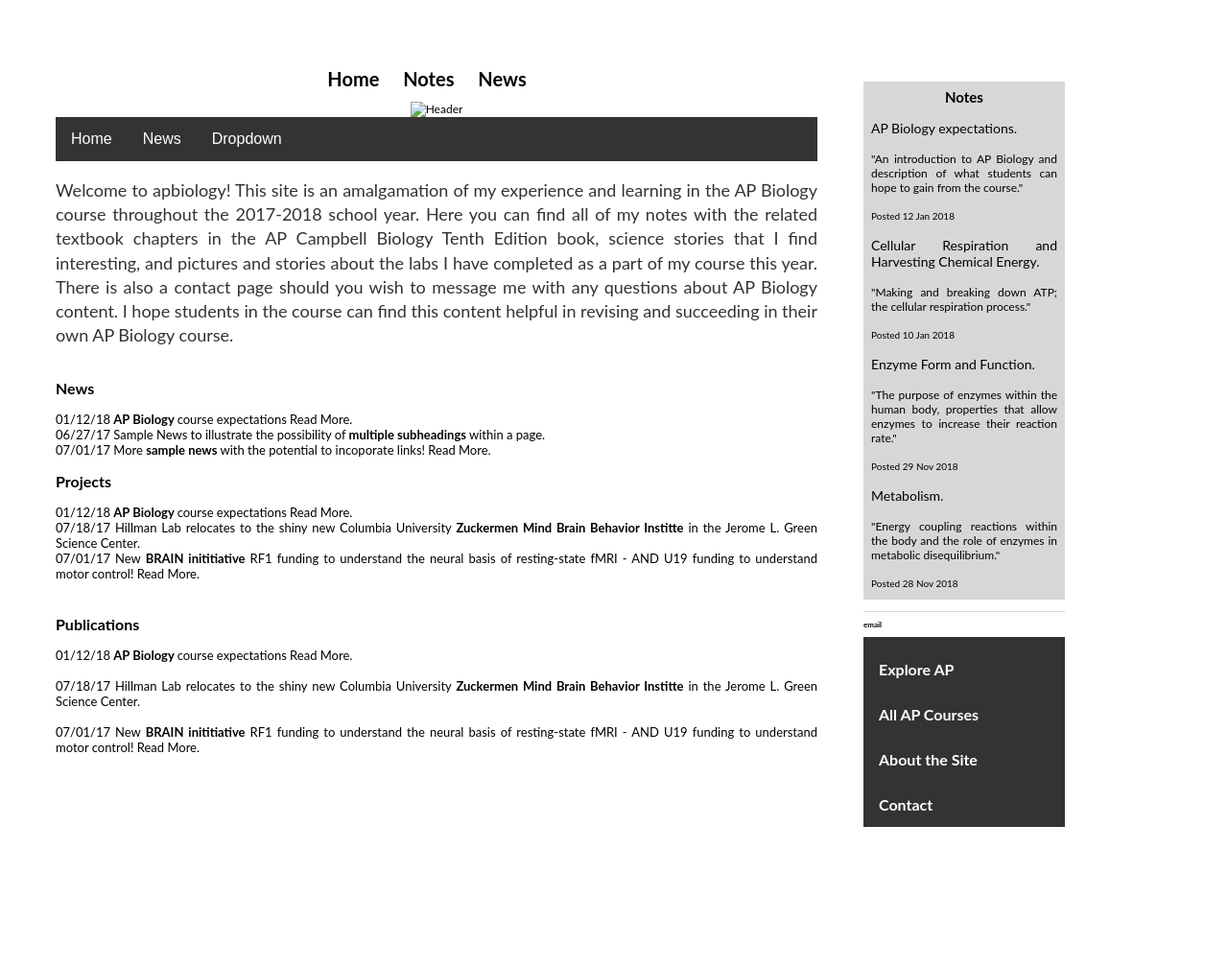
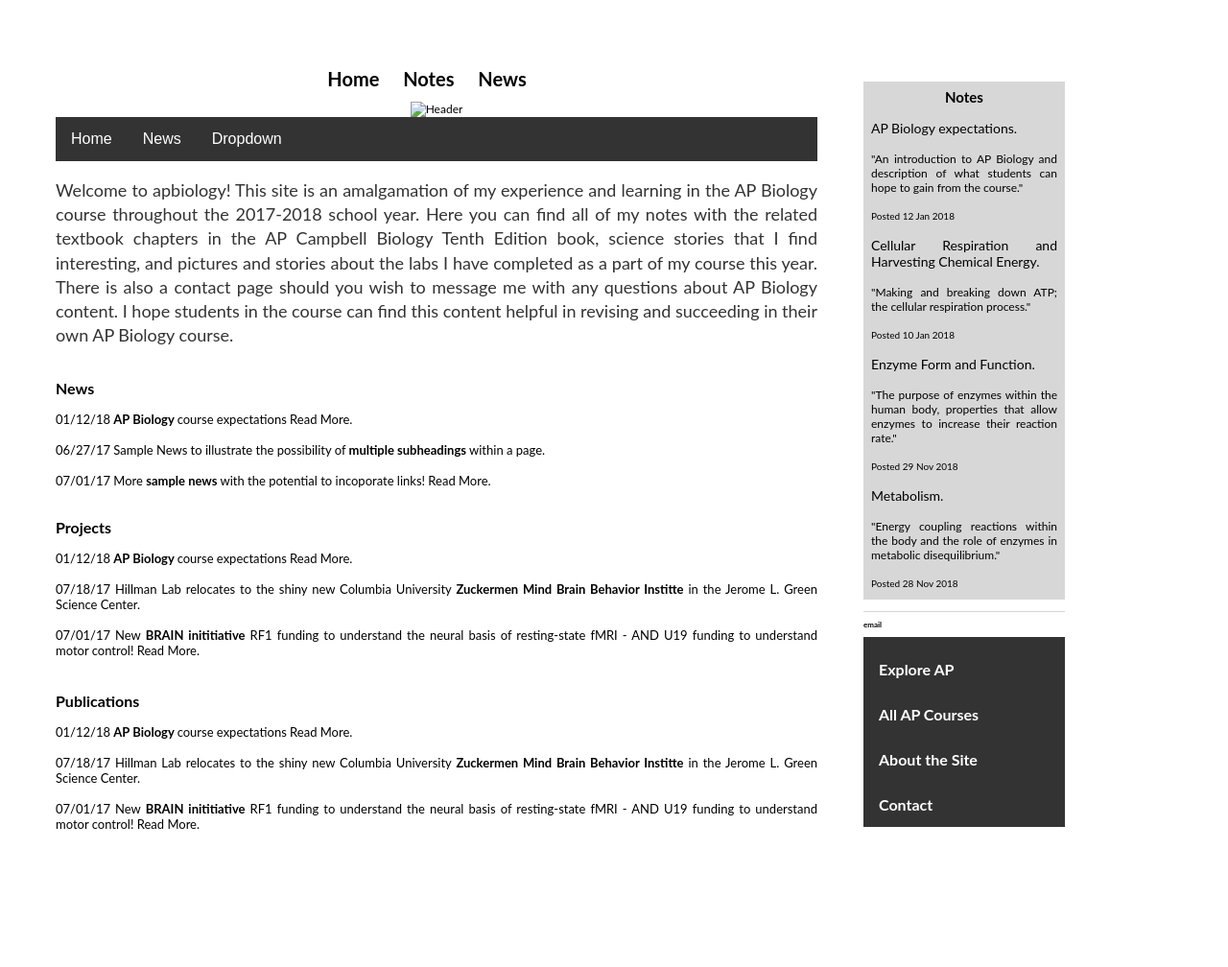
Before and after one commit to meganscarlett/meganscarlett.github.io, a Jekyll site: the page built from index.html, in a window 1280 px wide. Shown: the whole page at 96% size. Built offline with Jekyll 4.4.1, drawn with Linux system fonts in a browser that asks for light colours.

Commit message:
Update index.html

```diff
--- a/index.html
+++ b/index.html
@@ -40,11 +40,11 @@ I hope students in the course can find this content helpful in revising and succ
 			</a>
 		<br>
 		<div style="font-size: 13px">
-                    01/12/18 <strong> AP Biology </strong> course expectations <a href="https://meganscarlett.github.io/2018/01/11/ap-biology-course-expectations.html">Read More</a>.
+                    01/12/18 <strong> AP Biology </strong> course expectations <a href="https://meganscarlett.github.io/2018/01/11/ap-biology-course-expectations.html">Read More</a>.<br>
                     <br>
-                    06/27/17 Sample News to illustrate the possibility of <strong>multiple subheadings</strong> within a page.
+                    06/27/17 Sample News to illustrate the possibility of <strong>multiple subheadings</strong> within a page.<br>
                     <br>
-                    07/01/17 More <strong>sample news</strong> with the potential to incoporate links! <a href="https://meganscarlett.github.io">Read More</a>.
+                    07/01/17 More <strong>sample news</strong> with the potential to incoporate links! <a href="https://meganscarlett.github.io">Read More</a>.<br>
                     <br>
 
 </div></div>
@@ -56,11 +56,11 @@ I hope students in the course can find this content helpful in revising and succ
 			</a>
 		<br>
 		<div style="font-size: 13px">
-                    01/12/18 <strong> AP Biology </strong> course expectations <a href="https://meganscarlett.github.io/2018/01/11/ap-biology-course-expectations.html">Read More</a>.
+                    01/12/18 <strong> AP Biology </strong> course expectations <a href="https://meganscarlett.github.io/2018/01/11/ap-biology-course-expectations.html">Read More</a>.<br>
                     <br>
-                    07/18/17 Hillman Lab relocates to the shiny new Columbia University <strong>Zuckermen Mind Brain Behavior Institte</strong> in the Jerome L. Green Science Center.
+                    07/18/17 Hillman Lab relocates to the shiny new Columbia University <strong>Zuckermen Mind Brain Behavior Institte</strong> in the Jerome L. Green Science Center.<br>
                     <br>
-                    07/01/17 New <strong>BRAIN inititiative</strong> RF1 funding to understand the neural basis of resting-state fMRI - AND U19 funding to understand motor control! <a href="https://zuckermaninstitute.columbia.edu/columbia-s-zuckerman-institute-awarded-251m-brain-initiative-drive-neuroscience-discovery">Read More</a>.
+                    07/01/17 New <strong>BRAIN inititiative</strong> RF1 funding to understand the neural basis of resting-state fMRI - AND U19 funding to understand motor control! <a href="https://zuckermaninstitute.columbia.edu/columbia-s-zuckerman-institute-awarded-251m-brain-initiative-drive-neuroscience-discovery">Read More</a>.<br>
 
           </p>
 </div></div>
@@ -70,14 +70,13 @@ I hope students in the course can find this content helpful in revising and succ
 		<a class="off" href="https://meganscarlett.github.io/2018/01/11/ap-biology-course-expectations.html">
 		<div style="font-size: 16px; font-weight: bold";>Publications</div>
 			</a>
-
 		<br>
 		<div style="font-size: 13px">
                     01/12/18 <strong> AP Biology </strong> course expectations <a href="https://meganscarlett.github.io/2018/01/11/ap-biology-course-expectations.html">Read More</a>.</span><span class="style17"><br>
                     <br>
-                      <i class="fa fa-bullhorn" aria-hidden="true"></i></span><span class="style3"> 07/18/17 Hillman Lab relocates to the shiny new Columbia University <strong>Zuckermen Mind Brain Behavior Institte</strong> in the Jerome L. Green Science Center. </span><span class="style17"><br>
+                    07/18/17 Hillman Lab relocates to the shiny new Columbia University <strong>Zuckermen Mind Brain Behavior Institte</strong> in the Jerome L. Green Science Center. </span><span class="style17"><br>
                     <br>
-                   </span><i class="fa fa-bullhorn" aria-hidden="true"></i><span class="style3"> 07/01/17 New <strong>BRAIN inititiative</strong> RF1 funding to understand the neural basis of resting-state fMRI - AND U19 funding to understand motor control! <a href="https://zuckermaninstitute.columbia.edu/columbia-s-zuckerman-institute-awarded-251m-brain-initiative-drive-neuroscience-discovery">Read More</a>. </span><span class="style17"><br>
+                    07/01/17 New <strong>BRAIN inititiative</strong> RF1 funding to understand the neural basis of resting-state fMRI - AND U19 funding to understand motor control! <a href="https://zuckermaninstitute.columbia.edu/columbia-s-zuckerman-institute-awarded-251m-brain-initiative-drive-neuroscience-discovery">Read More</a>.<br>
                     <br>
 		    <br>
 		    <br>
```
